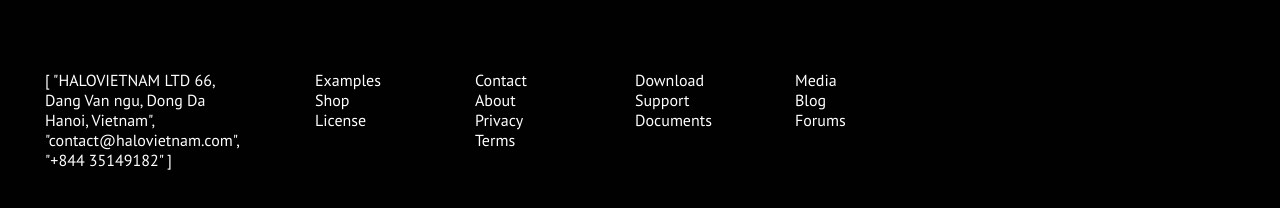
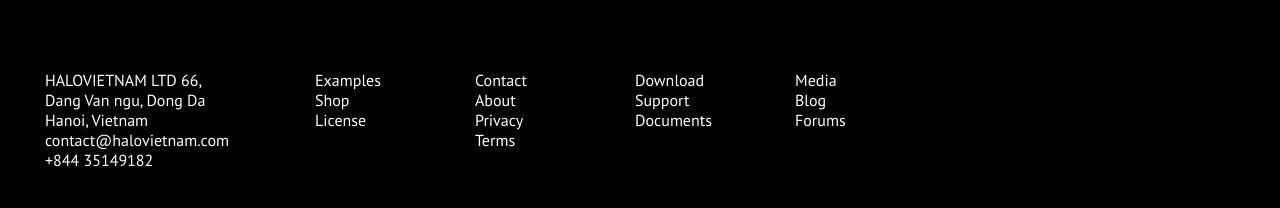
Before and after one commit to liubich/test-job, a Vue app: page / in a window 1280 px wide. Shown: the part 2041-2249 px from the top of the page. Built offline with nearby package versions, Linux system fonts and the light colour scheme.

Commit message:
Fix address array rendering

```diff
--- a/src/components/FooterPage.vue
+++ b/src/components/FooterPage.vue
@@ -15,7 +15,7 @@
       </div>
       <div class="footer-page__links links">
         <div class="links__address-container">
-          <p class="links__address">{{pageTexts.address}}</p>
+          <p v-for="(line, lineIndex) in pageTexts.address" :key="lineIndex" class="links__address">{{line}}</p>
         </div>
         <div v-for="(column, columnIndex) in pageTexts.linkColumns" :key="columnIndex" class="links__link-column">
           <a v-for="(link, linkIndex) in column" :key="linkIndex" class="links__link" href="#">{{link}}</a>
```
